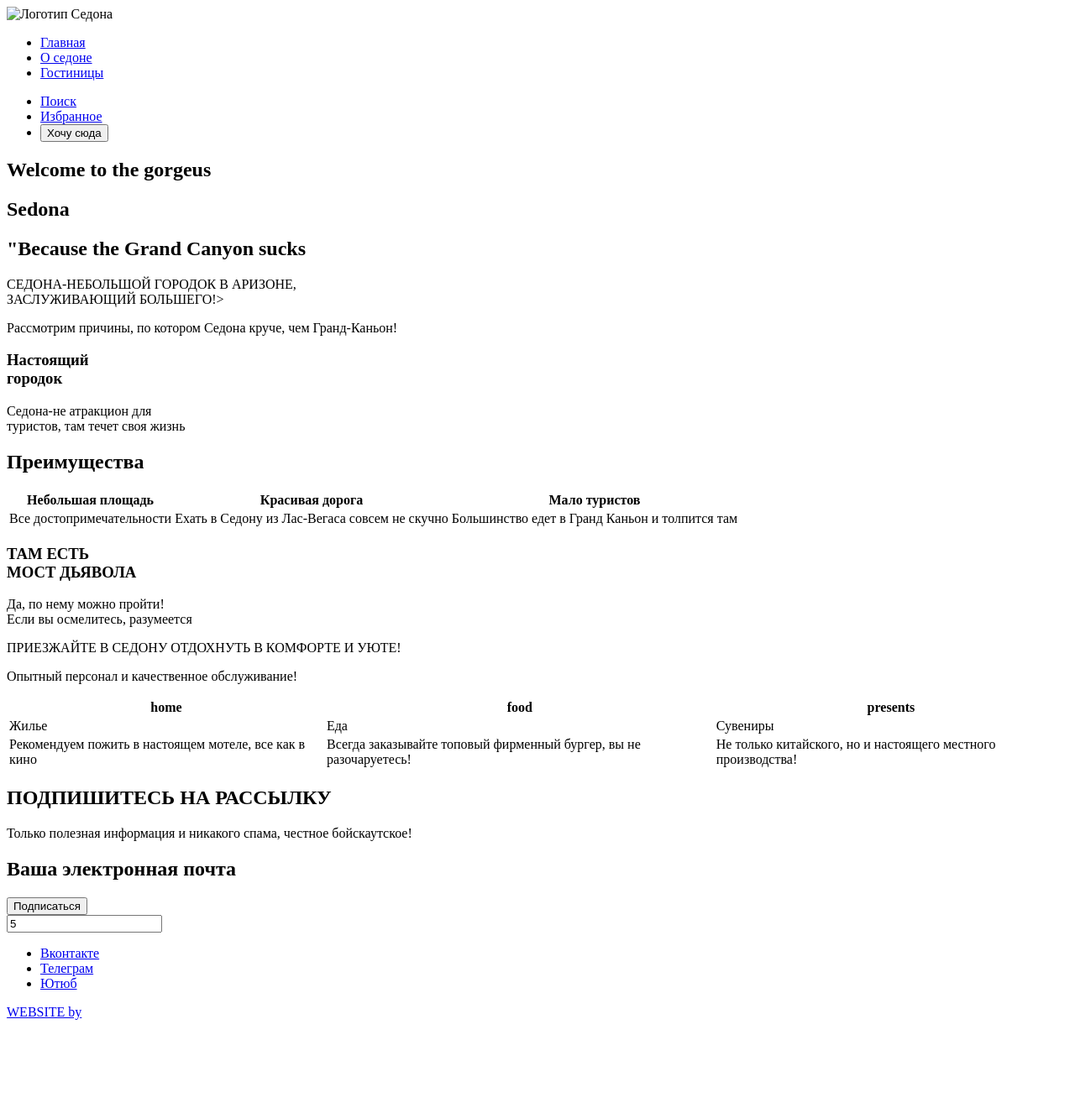
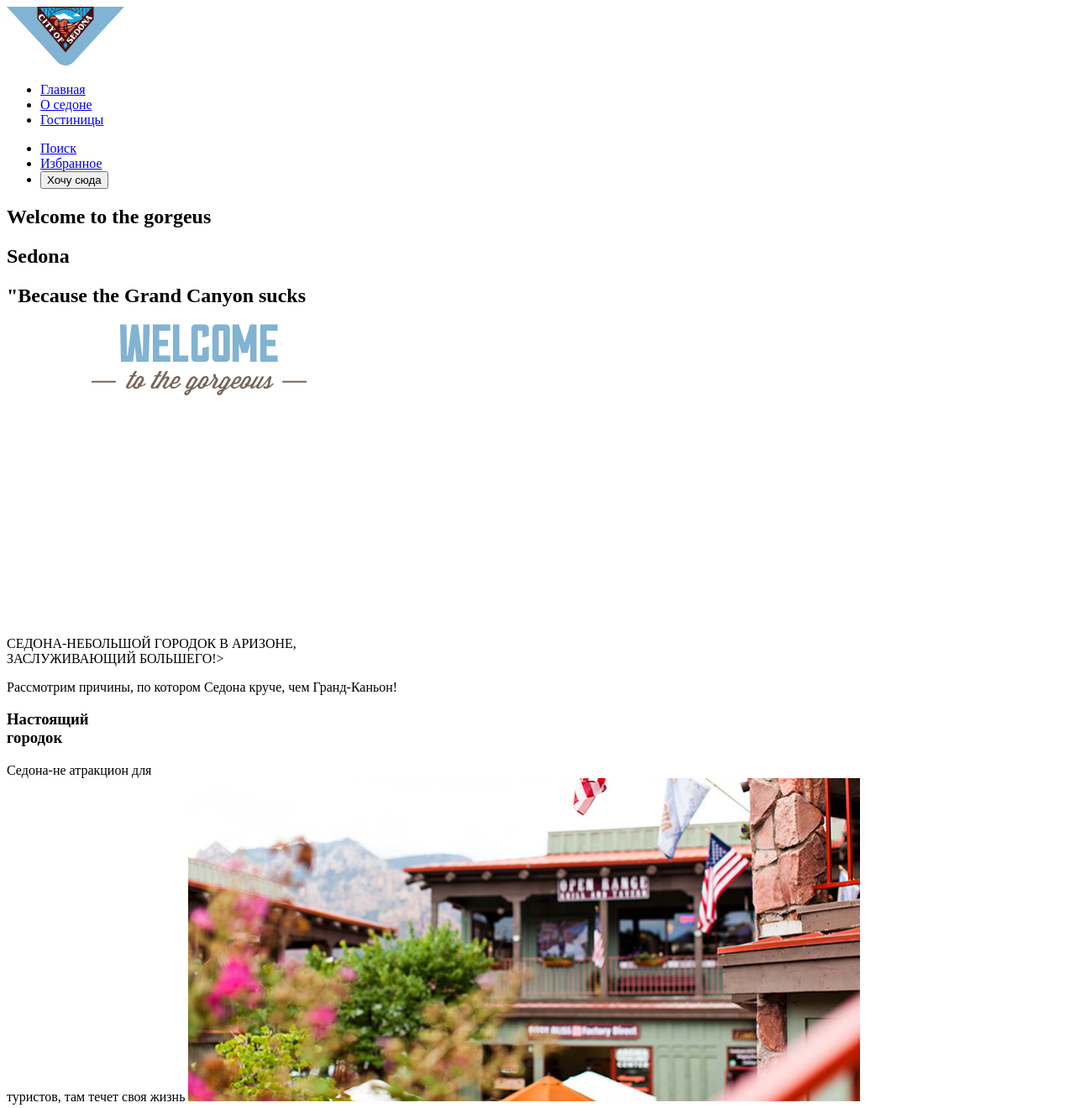
Before and after one commit to htmlacademy-htmlcss/2193445-sedona-36, a plain HTML site: page index.html in a window 1280 px wide. Shown: the top 1320 px of the page at 84% size. Before the commit the page ends 1223 px from the top, so only its background shows below. Drawn offline with Linux system fonts and the light colour scheme.

Commit message:
add pictures

```diff
--- a/index.html
+++ b/index.html
@@ -7,7 +7,7 @@
   <body>
     <header class="main-header">
      <div class="logotip">
-       <img class="logo" src="#" alt="Логотип Седона">
+       <img class="logo" src="images/logo/logo.svg" width="140" height="70" alt="Логотип Седона">
      </div>
      <nav class="map">
       <ul class="map-list">
@@ -32,14 +32,22 @@
     </header>
     <main class="main-index">
       <section class="centre-present">
-      <h2>Welcome to the gorgeus</h2>
+              <h2 class="visuallly-hidden">Welcome to the gorgeus</h2>
     <h1 class="visually-hidden">Sedona</h1>
-    <h2>"Because the Grand Canyon sucks</h2>
+    <h2 class="visuallly-hidden" >"Because the Grand Canyon sucks</h2>
+    <!-- Первый графический элемент -->
+    <img src="images/Welcome/welcome.svg" alt="Welcome to the gorgeus Sedona. Because the Grand Canyon sucks!" width="458" height="352">
       </section>
-    <p class="main-city">СЕДОНА-НЕБОЛЬШОЙ ГОРОДОК В АРИЗОНЕ,<br> ЗАСЛУЖИВАЮЩИЙ БОЛЬШЕГО!></p>
+      <div class="main-city">
+    <p class="main-city-small">СЕДОНА-НЕБОЛЬШОЙ ГОРОДОК В АРИЗОНЕ,<br> ЗАСЛУЖИВАЮЩИЙ БОЛЬШЕГО!></p>
     <p class="main reasons">Рассмотрим причины, по котором Седона круче, чем Гранд-Каньон!</p>
-    <h3 class="main-really">Настоящий <br> городок</h3>
-    <p main_words>Седона-не атракцион для <br> туристов, там течет своя жизнь</h3>
+      </div>
+      <div class="main-advantages">
+    <h3 class="main-advantages-really">Настоящий <br> городок</h3>
+    <p class="main_words">Седона-не атракцион для <br> туристов, там течет своя жизнь</h3>
+      <!-- Второй графический элемент -->
+    <img src="images/advantages/Plants on the background of the bank.jpg" alt="Plants on the background of the bank" width="800" height="385" >
+      </div>
     <h2 class="visually-hidden">Преимущества</h2>
     <table class="main-presents">
       <tr class="main-presents-prefe">
```
Also changed, not shown: images/Welcome/welcome.svg (added), images/advantages/Plants on the background of the bank.jpg (added), images/logo/logo.svg (added).
